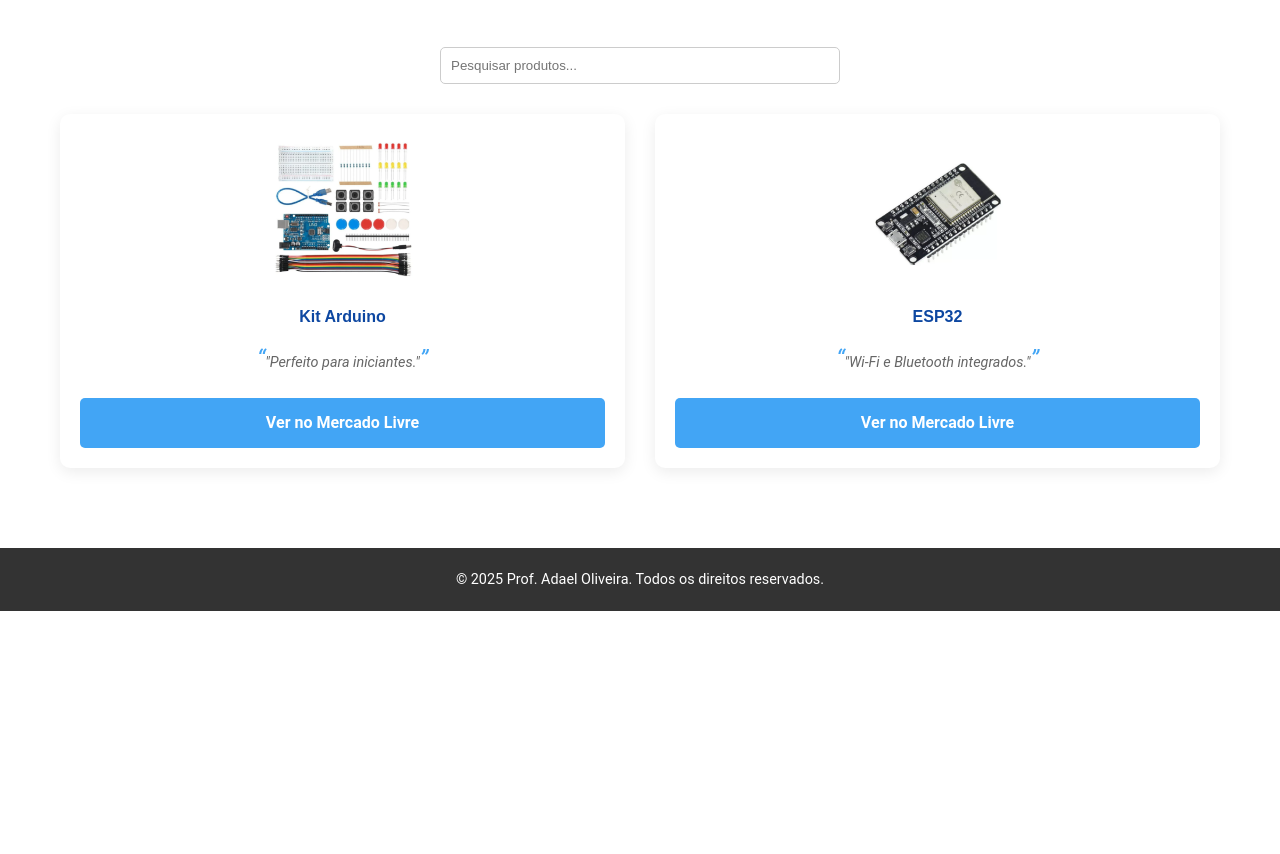
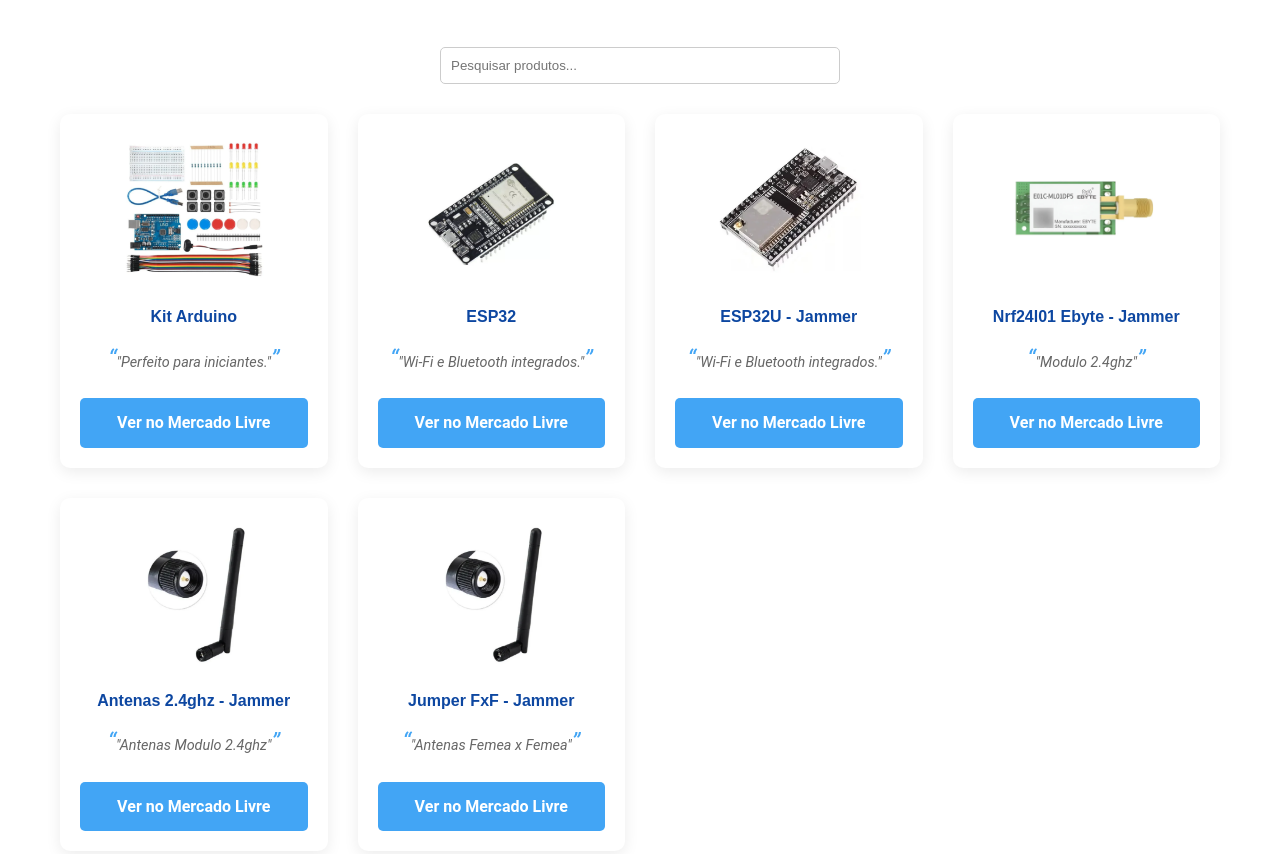
Before and after one commit to Adael-Oliveira/prof.adaeloliveira, a plain HTML site: page loja.html in a window 1280 px wide. Shown: the part 190-1044 px from the top of the page. Before the commit the page ends 801 px from the top, so only its background shows below. Drawn offline with Linux system fonts and the light colour scheme.

Commit message:
Update loja.html

```diff
--- a/loja.html
+++ b/loja.html
@@ -35,11 +35,40 @@
           </div>
 
           <div class="card product-card">
-            <img src="https://raw.githubusercontent.com/Adael-Oliveira/prof.adaeloliveira/main/assets/esp32.PNG" alt="ESP32">
+            <img src="https://raw.githubusercontent.com/Adael-Oliveira/prof.adaeloliveira/main/assets/esp32.png" alt="ESP32">
             <h4>ESP32</h4>
             <p class="recommendation">"Wi-Fi e Bluetooth integrados."</p>
             <a href="https://mercadolivre.com/sec/27Ky4rU" class="button" target="_blank">Ver no Mercado Livre</a>
           </div>
+
+          <div class="card product-card">
+            <img src="https://raw.githubusercontent.com/Adael-Oliveira/prof.adaeloliveira/main/assets/esp32U.png" alt="ESP32U">
+            <h4>ESP32U - Jammer</h4>
+            <p class="recommendation">"Wi-Fi e Bluetooth integrados."</p>
+            <a href="https://mercadolivre.com/sec/29tTup8" class="button" target="_blank">Ver no Mercado Livre</a>
+          </div>
+
+          <div class="card product-card">
+            <img src="https://raw.githubusercontent.com/Adael-Oliveira/prof.adaeloliveira/main/assets/modulo_profissional.PNG" alt="mod2.4ghz">
+            <h4>Nrf24l01 Ebyte - Jammer</h4>
+            <p class="recommendation">"Modulo 2.4ghz"</p>
+            <a href="https://mercadolivre.com/sec/2uJyXPe" class="button" target="_blank">Ver no Mercado Livre</a>
+          </div>
+
+          <div class="card product-card">
+            <img src="https://raw.githubusercontent.com/Adael-Oliveira/prof.adaeloliveira/main/assets/antenas.png" alt="antenas2.4ghz">
+            <h4>Antenas 2.4ghz - Jammer</h4>
+            <p class="recommendation">"Antenas Modulo 2.4ghz"</p>
+            <a href="https://mercadolivre.com/sec/17bRabY" class="button" target="_blank">Ver no Mercado Livre</a>
+          </div>
+
+          <div class="card product-card">
+            <img src="https://raw.githubusercontent.com/Adael-Oliveira/prof.adaeloliveira/main/assets/antenas.png" alt="jumperff">
+            <h4>Jumper FxF - Jammer</h4>
+            <p class="recommendation">"Antenas Femea x Femea"</p>
+            <a href="https://mercadolivre.com/sec/34mZ2oZ" class="button" target="_blank">Ver no Mercado Livre</a>
+          </div>
+
 
           <!-- Adicione mais produtos aqui -->
         </div>
```
